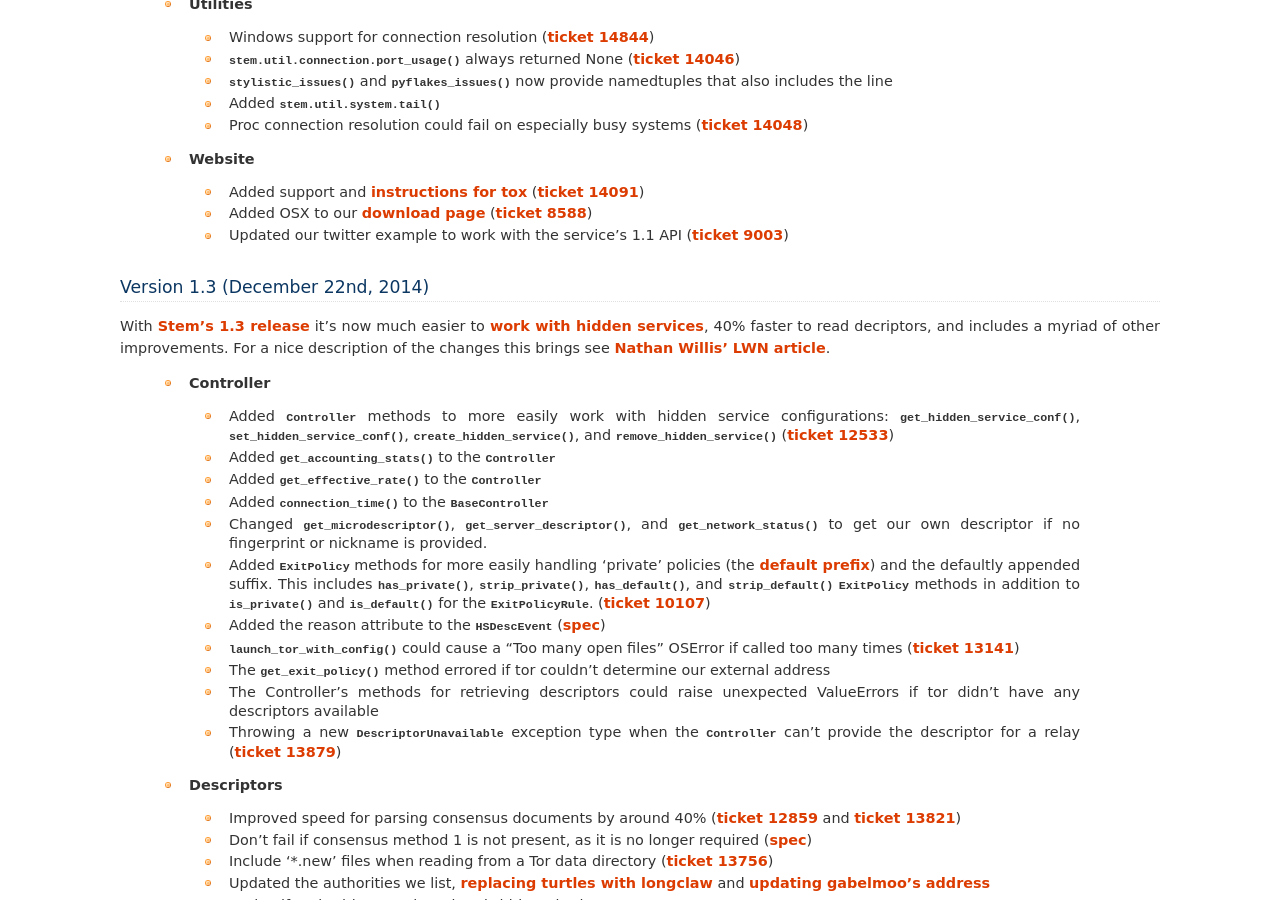
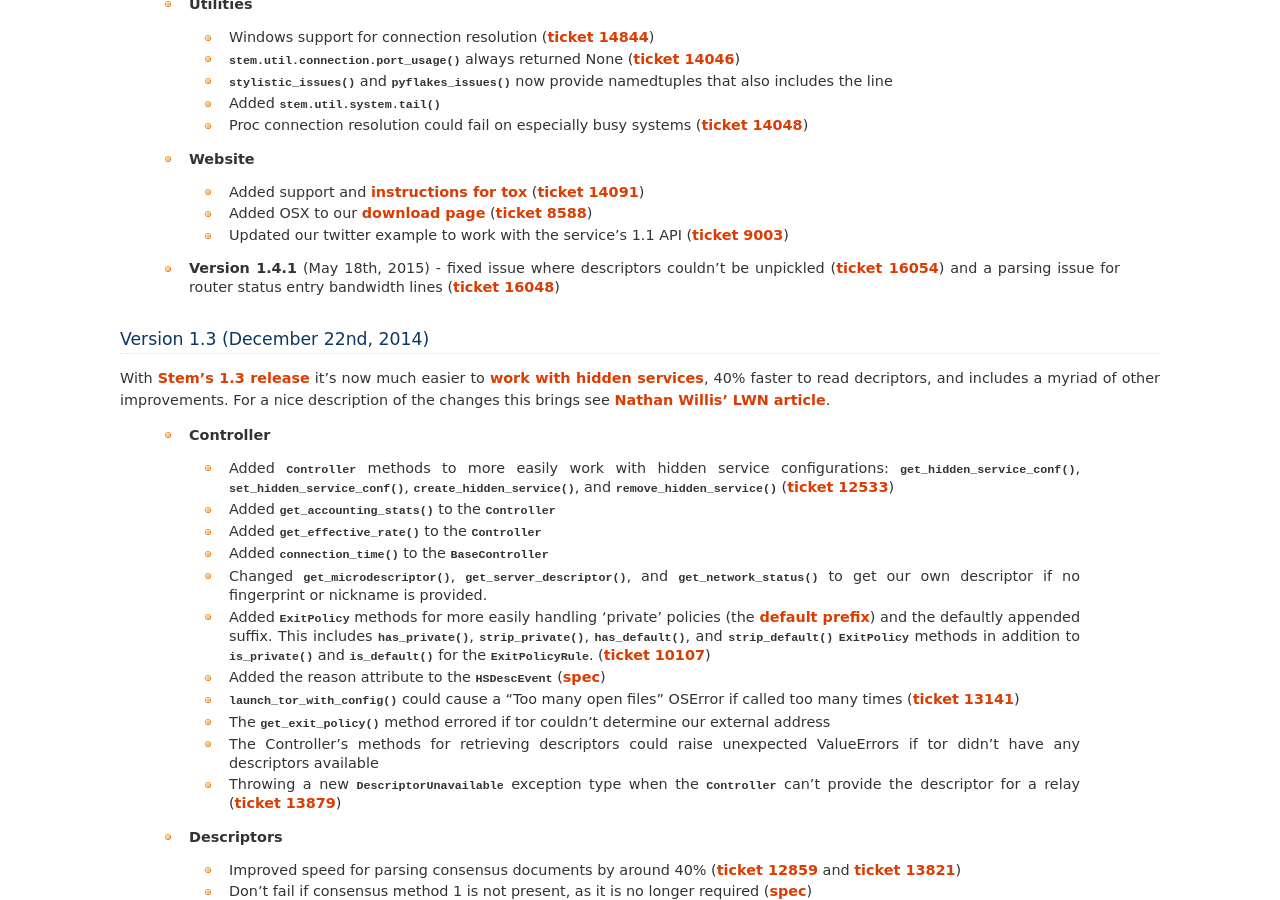
Before and after one commit to torproject/stem, a Sphinx documentation site: the page built from docs/change_log.rst, in a window 1280 px wide and 900 px high, scrolled down 1389 px. Built offline with Sphinx 7.4.7, drawn with Linux system fonts in a browser that asks for light colours.

Commit message:
Stem release 1.4.1
Hotfix release for a couple descriptor issues spotted by Tom...

* Descriptors couldn't be unpickled
  https://trac.torproject.org/projects/tor/ticket/16054

* Parsing error for router status entry bandwidth lines
  https://trac.torproject.org/projects/tor/ticket/16048

```diff
--- a/docs/change_log.rst
+++ b/docs/change_log.rst
@@ -92,6 +92,10 @@ And last, Stem also now runs directly under both python2 and python3 without a
   * Added support and `instructions for tox <faq.html#how-do-i-test-compatibility-with-multiple-python-versions>`_ (:trac:`14091`)
   * Added OSX to our `download page <download.html>`_ (:trac:`8588`)
   * Updated our twitter example to work with the service's 1.1 API (:trac:`9003`)
+
+ * **Version 1.4.1** (May 18th, 2015) - fixed issue where descriptors couldn't
+   be unpickled (:trac:`16054`) and a parsing issue for router status entry
+   bandwidth lines (:trac:`16048`)
 
 .. _version_1.3:
 
--- a/docs/download.rst
+++ b/docs/download.rst
@@ -71,9 +71,9 @@ Download
 
        Signed releases and instructions for both Python 2.x and 3.x. You can
        easily install from its `tarball
-       <https://pypi.python.org/packages/source/s/stem/stem-1.4.0.tar.bz2>`_
+       <https://pypi.python.org/packages/source/s/stem/stem-1.4.1.tar.bz2>`_
        (`sig
-       <https://pypi.python.org/packages/source/s/stem/stem-1.4.0.tar.bz2.asc>`_),
+       <https://pypi.python.org/packages/source/s/stem/stem-1.4.1.tar.bz2.asc>`_),
        or with **pip**...
 
        ::
--- a/docs/index.rst
+++ b/docs/index.rst
@@ -1,7 +1,7 @@
 Welcome to Stem!
 ================
 
-Stem is a Python controller library for `Tor <https://www.torproject.org/>`_. With it you can use Tor's `control protocol <https://gitweb.torproject.org/torspec.git/tree/control-spec.txt>`_ to script against the Tor process, or build things such as `arm <https://www.atagar.com/arm/>`_. Stem's latest version is **1.4.0** (released May 13th, 2015).
+Stem is a Python controller library for `Tor <https://www.torproject.org/>`_. With it you can use Tor's `control protocol <https://gitweb.torproject.org/torspec.git/tree/control-spec.txt>`_ to script against the Tor process, or build things such as `arm <https://www.atagar.com/arm/>`_. Stem's latest version is **1.4.1** (released May 18th, 2015).
 
 .. Main Stem Logo
    Source: http://www.wpclipart.com/plants/assorted/P/plant_stem.png.html
--- a/stem/__init__.py
+++ b/stem/__init__.py
@@ -441,7 +441,7 @@ Library for working with the tor process.
   ================= ===========
 """
 
-__version__ = '1.4.0'
+__version__ = '1.4.1'
 __author__ = 'Damian Johnson'
 __contact__ = 'atagar@torproject.org'
 __url__ = 'https://stem.torproject.org/'
```
